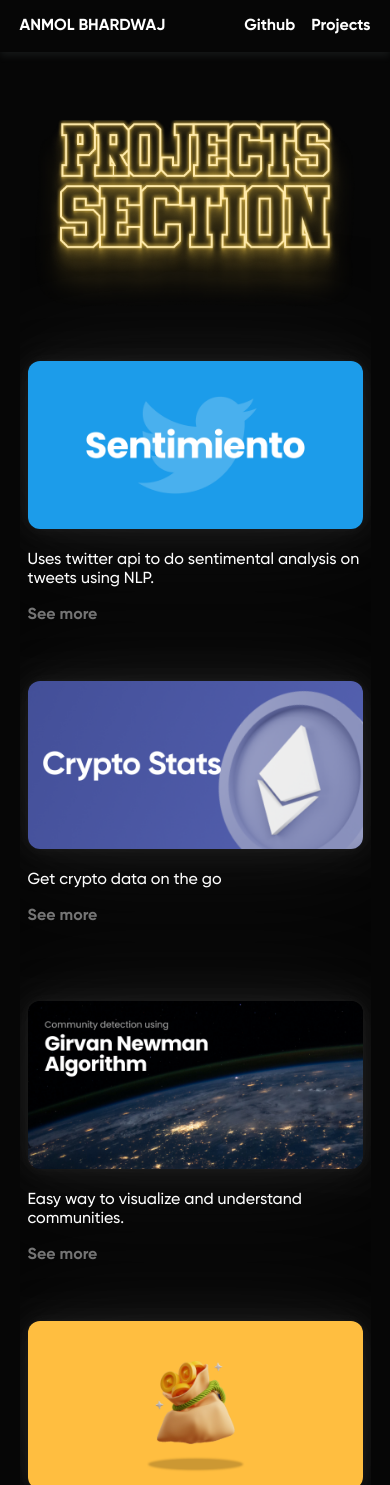
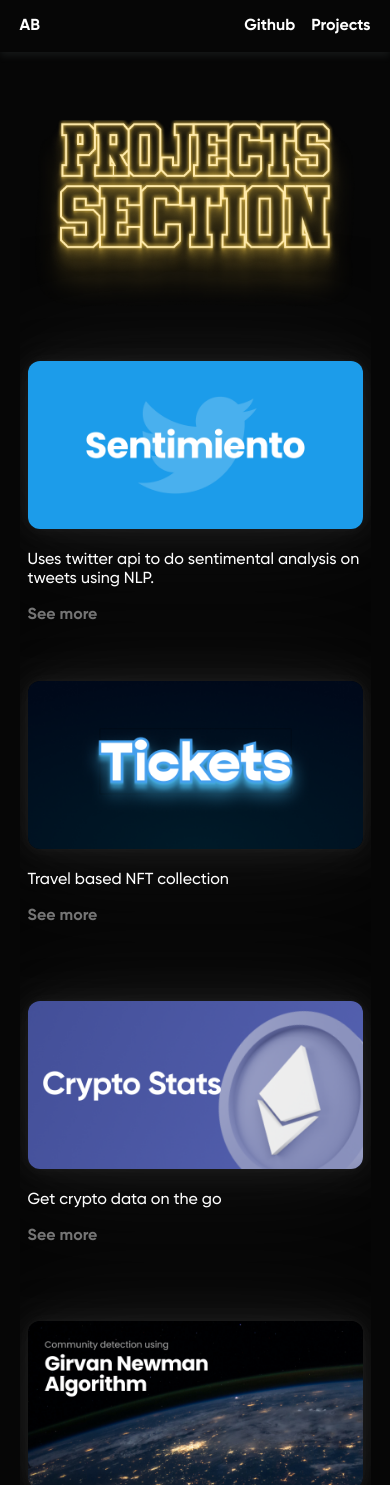
Before and after one commit to anmolbhardwaj17/samething, a React (Create React App) app: page /projects in a window 390 px wide. Shown: the top 1485 px of the page. Built offline with nearby package versions, Linux system fonts and the light colour scheme.

Commit message:
minor comments

```diff
--- a/src/components/Home.js
+++ b/src/components/Home.js
@@ -117,25 +117,16 @@ function Home() {
                         <a href="https://sentimiento.herokuapp.com/" target="_blank" className="grey bold seemore">See more</a>
                     </div>
                     <div className="project">
-                        <a href="https://crypto-stats-ab.herokuapp.com/" target="_blank"><img width="100%" src="/assets/crypto stats.png" alt="What has happened"></img></a>
-                        <p className="">Get crypto data on the go</p>
-                        <a href="https://crypto-stats-ab.herokuapp.com/" target="_blank" className="grey bold seemore">See more</a>
+                        <a href="https://tickets-meta.com/" target="_blank"><img width="100%" src="/assets/tickets.png" alt="Tickets NFT"></img></a>
+                        <p className="">Travel based NFT collection</p>
+                        <a href="https://tickets-meta.com/" target="_blank" className="grey bold seemore">See more</a>
                     </div>
                     <div className="project">
                         <a target="_blank" href="https://github.com/anmolbhardwaj17/Girvan-Newman-Algorithm-Visualizer"><img width="100%" src="/assets/girvan newman.png" alt="Girvan newman"></img></a>
                         <p className="">Easy way to visualize and understand communities.</p>
                         <a target="_blank" href="https://github.com/anmolbhardwaj17/Girvan-Newman-Algorithm-Visualizer" className="grey bold seemore">See more</a>
                     </div>
-                    {/* <div className="project">
-                        <a href="https://what-has-happened.web.app/" target="_blank"><img width="100%" src="/assets/what-has-happened.png" alt="What has happened"></img></a>
-                        <p className="">Website shows what has happened after you opened it.</p>
-                        <a href="https://what-has-happened.web.app/" target="_blank" className="grey bold seemore">See more</a>
-                    </div>
-                    <div className="project">
-                        <a target="_blank" href="https://investment-calculator-0.web.app/"><img width="100%" src="/assets/investment-calculator.png" alt="Investment calculator"></img></a>
-                        <p className="">Your go-to investment calculator</p>
-                        <a target="_blank" href="https://investment-calculator-0.web.app/" className="grey bold seemore">See more</a>
-                    </div> */}
+
 
                 </div>
                 <button id="more-projects" className="more-proj" onClick={toProjects}>More projects</button>
--- a/src/components/Nav.js
+++ b/src/components/Nav.js
@@ -19,16 +19,13 @@ function Nav() {
     return (
         <nav>
             <div className="navinner">
-            <h3 className="logo" onClick={toHome}>ANMOL BHARDWAJ</h3>
+            <h3 className="logo" id="longname" onClick={toHome}>ANMOL BHARDWAJ</h3>
+            <h3 className="logo" id="shortname" onClick={toHome}>AB</h3>
             <div className="top-right">
             <a target="_blank" href="https://github.com/anmolbhardwaj17">Github</a>
             <a onClick={toProjects}>Projects</a>
             </div>
             </div>
-
-
-
-
         </nav>
     )
 }
--- a/src/components/Projects.js
+++ b/src/components/Projects.js
@@ -17,6 +17,11 @@ function Projects() {
                         <a href="https://sentimiento.herokuapp.com/" target="_blank"><img width="100%" src="/assets/sentimiento.png" alt="What has happened"></img></a>
                         <p className="">Uses twitter api to do sentimental analysis on tweets using NLP.</p>
                         <a href="https://sentimiento.herokuapp.com/" target="_blank" className="grey bold seemore">See more</a>
+                    </div>
+                    <div className="project">
+                        <a href="https://tickets-meta.com/" target="_blank"><img width="100%" src="/assets/tickets.png" alt="Tickets NFT"></img></a>
+                        <p className="">Travel based NFT collection</p>
+                        <a href="https://tickets-meta.com/" target="_blank" className="grey bold seemore">See more</a>
                     </div>
                     <div className="project">
                         <a href="https://crypto-stats-ab.herokuapp.com/" target="_blank"><img width="100%" src="/assets/crypto stats.png" alt="What has happened"></img></a>
@@ -46,7 +51,6 @@ function Projects() {
 
 
                 </div>
-                {/* <a id="more-projects" className="more-proj" onClick={toProjects}>More projects</a> */}
 
             </div>
 
--- a/src/stylesheets/Nav.css
+++ b/src/stylesheets/Nav.css
@@ -16,6 +16,10 @@ nav{
 .top-right{
     padding:16px 0px;
 
+  }
+
+  #shortname{
+    display:none;
   }
 
   .top-right a{
@@ -48,4 +52,11 @@ nav{
     .top-right a{
       padding-left: 16px;
     }
+
+    #shortname{
+      display:block;
+    }
+    #longname{
+      display: none;
+    }
   }
```
Also changed, not shown: public/assets/tickets.png (added).
